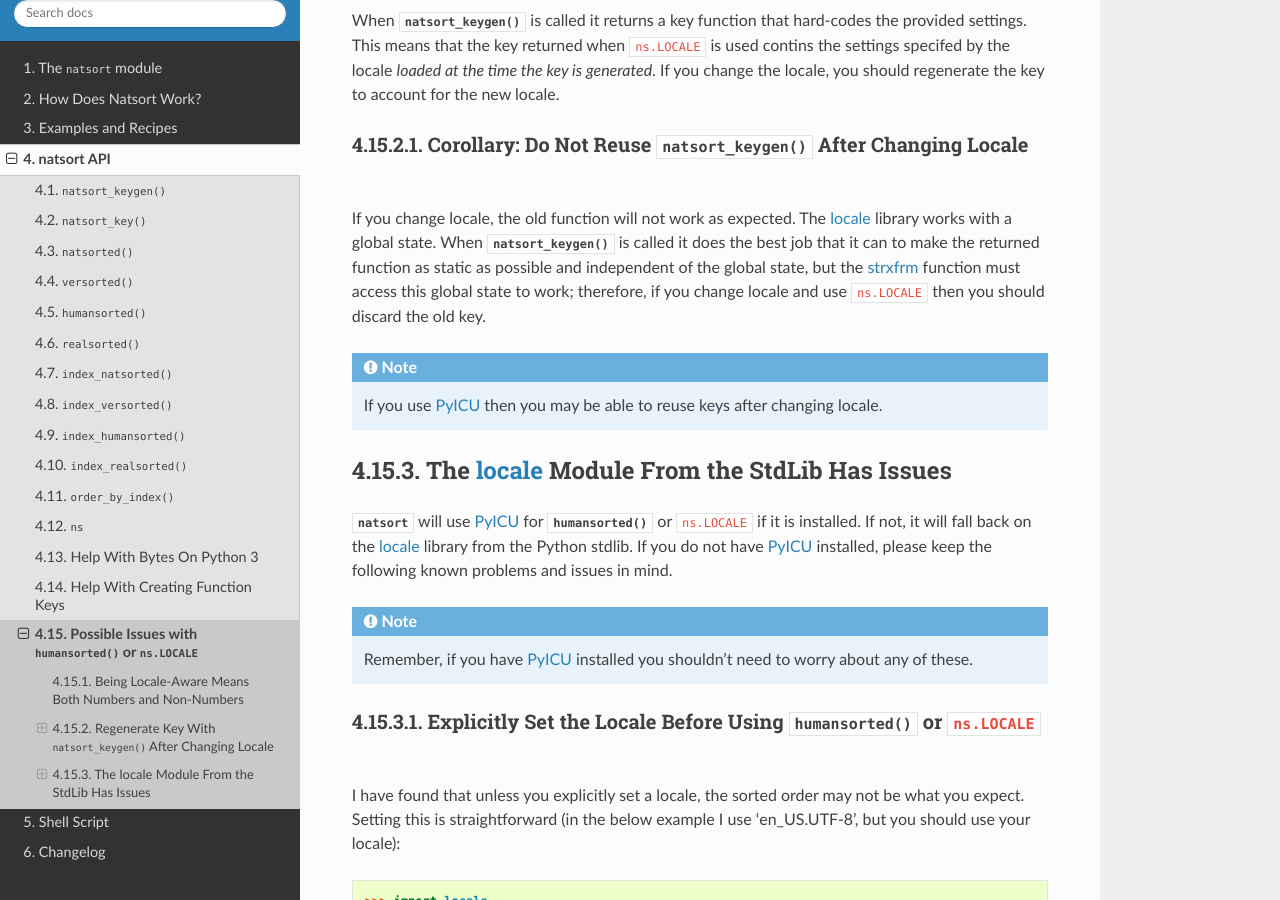
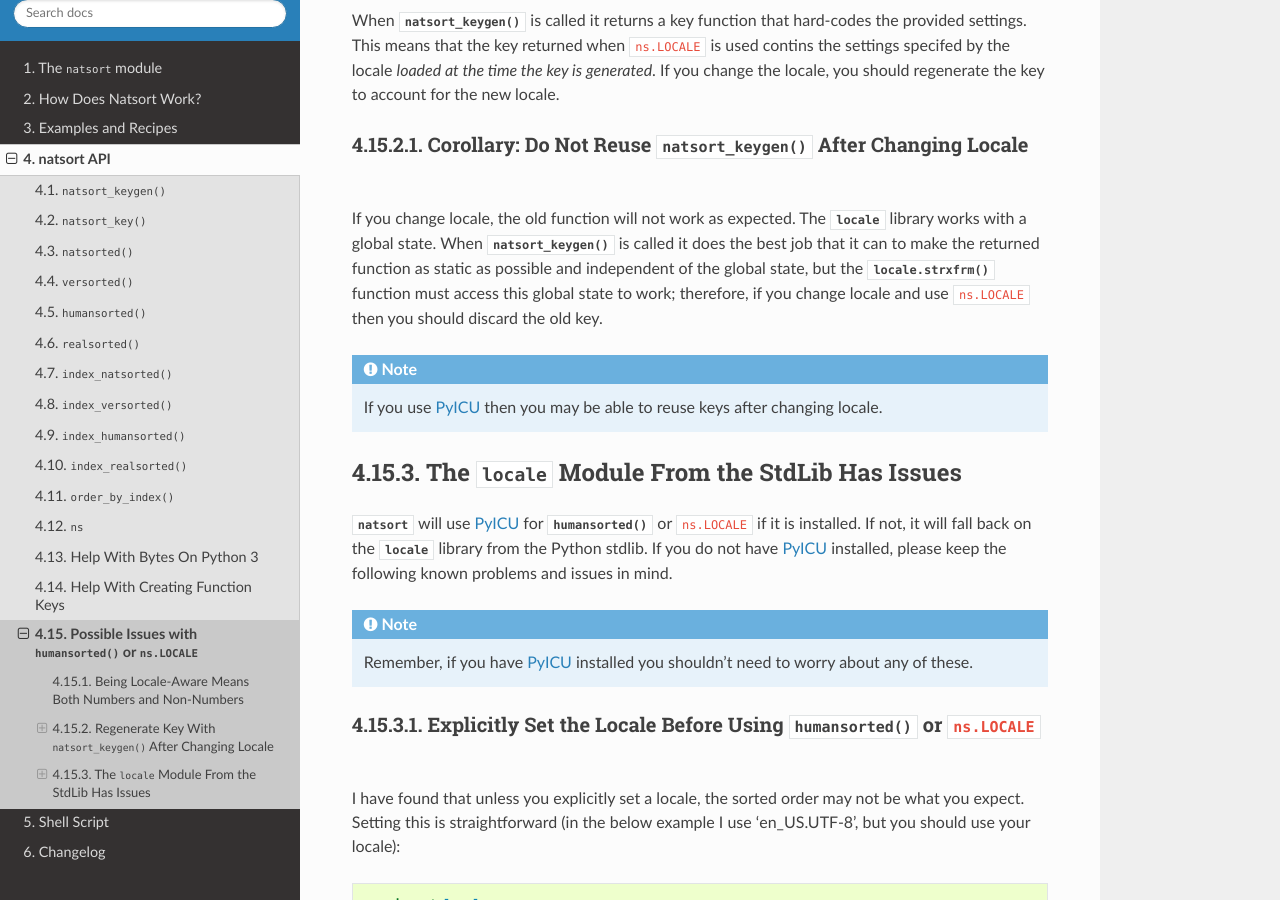
Before and after one commit to SethMMorton/natsort, a Sphinx documentation site: the page built from docs/locale_issues.rst, in a window 1280 px wide and 900 px high, scrolled down 542 px. Built offline with Sphinx 7.4.7 and the Read the Docs theme 2.0.0, drawn with Linux system fonts in a browser that asks for light colours.

Commit message:
Use intershpinx to build links to Python docs
Automatically builds the correct URL so they do not need to be manually
maintained.

```diff
--- a/docs/howitworks.rst
+++ b/docs/howitworks.rst
@@ -365,8 +366,9 @@
     ['/p/Folder/file.tar.gz', '/p/Folder (1)/file (1).tar.gz', '/p/Folder (1)/file.tar.gz', '/p/Folder (10)/file.tar.gz']
 
 Almost! It seems like there is some funny business going on in the final
-filename component as well. We can solve that nicely and quickly with `Path.suffixes`_
-and `Path.stem`_.
+filename component as well. We can solve that nicely and quickly with
+:data:`Path.suffixes <pathlib.PurePath.suffixes>` and :data:`Path.stem
+<pathlib.PurePath.stem>`.
 
 .. code-block:: pycon
 
--- a/docs/intro.rst
+++ b/docs/intro.rst
@@ -271,12 +271,11 @@
 How *does* :mod:`natsort` work?
     If you don't want to read :ref:`howitworks`, here is a quick primer.
 
-    :mod:`natsort` provides a `key function <https://docs.python.org/3/howto/sorting.html#key-functions>`_
-    that can be passed to `list.sort() <https://docs.python.org/3/library/stdtypes.html#list.sort>`_
-    or `sorted() <https://docs.python.org/3/library/functions.html#sorted>`_ in order to
-    modify the default sorting behavior. This key is generated on-demand with the
-    key generator :func:`natsort.natsort_keygen`.  :func:`natsort.natsorted` is essentially
-    a wrapper for the following code:
+    :mod:`natsort` provides a :term:`key function` that can be passed to
+    :meth:`list.sort` or :func:`sorted` in order to modify the default sorting
+    behavior. This key is generated on-demand with the key generator
+    :func:`natsort.natsort_keygen`. :func:`natsort.natsorted` is essentially a
+    wrapper for the following code:
 
     .. code-block:: pycon
 
--- a/docs/locale_issues.rst
+++ b/docs/locale_issues.rst
@@ -31,25 +31,23 @@
 +++++++++++++++++++++++++++++++++++++++++++++++++++++++++++++++++++++++++++++
 
 If you change locale, the old function will not work as expected.
-The `locale <https://docs.python.org/3.5/library/locale.html>`_ library works
-with a global state. When :func:`~natsort.natsort_keygen` is called it does the
-best job that it can to make the returned function as static as possible and
-independent of the global state, but the
-`strxfrm <https://docs.python.org/3.5/library/locale.html#locale.strxfrm>`_
-function must access this global state to work; therefore, if you change
-locale and use ``ns.LOCALE`` then you should discard the old key.
+The :mod:`locale` library works with a global state. When
+:func:`~natsort.natsort_keygen` is called it does the best job that it can to
+make the returned function as static as possible and independent of the global
+state, but the :func:`locale.strxfrm` function must access this global state to
+work; therefore, if you change locale and use ``ns.LOCALE`` then you should
+discard the old key.
 
 .. note:: If you use `PyICU`_ then you may be able to reuse keys after changing
           locale.
 
-The `locale <https://docs.python.org/3.5/library/locale.html>`_ Module From the StdLib Has Issues
--------------------------------------------------------------------------------------------------
+The :mod:`locale` Module From the StdLib Has Issues
+---------------------------------------------------
 
 :mod:`natsort` will use `PyICU`_ for :func:`~natsort.humansorted` or
-``ns.LOCALE`` if it is installed. If not, it will fall back on the `locale
-<https://docs.python.org/3.5/library/locale.html>`_ library from the Python
-stdlib. If you do not have `PyICU`_ installed, please keep the following known
-problems and issues in mind.
+``ns.LOCALE`` if it is installed. If not, it will fall back on the
+:mod:`locale` library from the Python stdlib. If you do not have `PyICU`_
+installed, please keep the following known problems and issues in mind.
 
 .. note:: Remember, if you have `PyICU`_ installed you shouldn't need to worry
           about any of these.
@@ -70,8 +68,8 @@
 
 .. _bug_note:
 
-The `locale <https://docs.python.org/3.5/library/locale.html>`_ Module Is Broken on Mac OS X
-++++++++++++++++++++++++++++++++++++++++++++++++++++++++++++++++++++++++++++++++++++++++++++
+The :mod:`locale` Module Is Broken on Mac OS X
+++++++++++++++++++++++++++++++++++++++++++++++
 
 It's not Python's fault, but the OS... the locale library for BSD-based systems
 (of which Mac OS X is one) is broken. See the following links:
```
Also changed, not shown: other parts of docs/howitworks.rst (+2 -4 lines).
